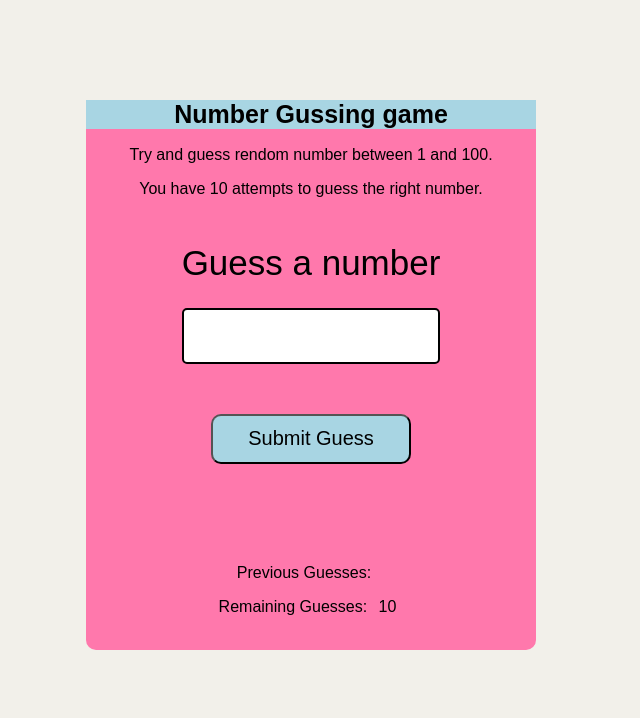
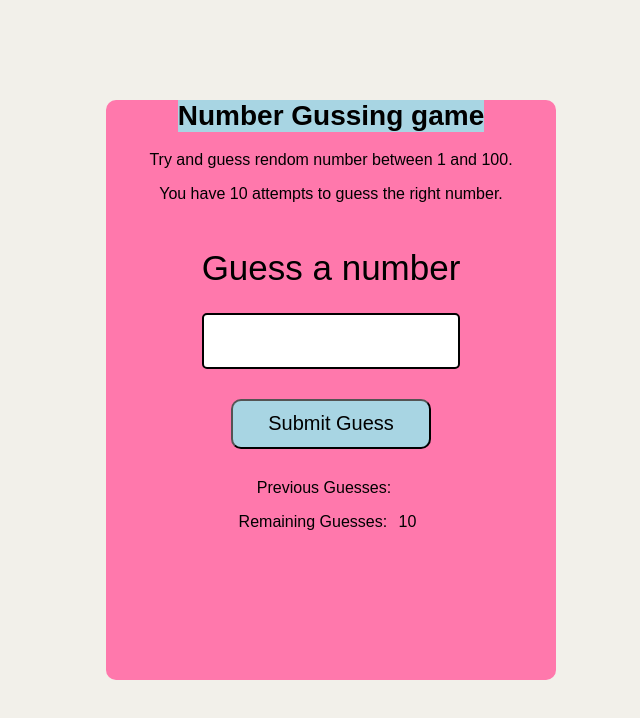
Before and after one commit to vanrajsinh650/JS_Projects, a plain HTML site: page 04_Guess-The-Number/index.html in a window 1280 px wide. Shown: the whole page, without its empty margins (314-954 px from the left). Drawn offline with Linux system fonts and the light colour scheme.

Commit message:
change style

```diff
--- a/04_Guess-The-Number/Game.js
+++ b/04_Guess-The-Number/Game.js
@@ -82,6 +82,7 @@ function startGame(){
     numGuess = 1;
     guessslot.innerHTML = '';
     remaining.innerHTML = `${11 - numGuess}`;
+    loworhi.innerHTML = '';
     userInput.removeAttribute('disabled');
     startOver.removeChild(p);
     playGame = true;
--- a/04_Guess-The-Number/style.css
+++ b/04_Guess-The-Number/style.css
@@ -7,18 +7,20 @@ body {
     width: 400px;
     max-width: 750px;
     min-width: 480px;
+    height: 700px;
     margin: 0 auto;
 }
 
 div {
     margin-top: 100px;
     align-items: center;
-    flex-direction: column;
+    justify-items: center;
 }
 
 .lastResult {
     color: #000;
     padding: 7px;
+    margin-top: 200px;
 }
 
 .Guesses {
@@ -26,14 +28,14 @@ div {
     padding: 7px;
 }
 
-.button {
+/* .button {
     width: 250px;
     height: 50px;
     border-radius: 25px;
     font-size: 30px;
     border-style: none;
     margin-top: 30px;
-}
+} */
 
 #submit {
     background-color: #A8D5E3;
@@ -41,7 +43,7 @@ div {
     height: 50px;
     border-radius: 10px;
     font-size: 20px;
-    margin-top: 50px;
+    margin-top: 30px;
 }
 
 #guessField {
@@ -64,16 +66,18 @@ div {
 
 #wrapper {
     box-sizing: border-box;
+    margin-left: 20px;
     text-align: center;
     width: 450px;
-    height: 550px;
+    height: 580px;
     background-color: #FF78AC;
     font-size: 25px;
     border-radius: 10px;
 }
 
 h1 {
-    font-size: 25px;
+    font-size: 28px;
+    padding: auto;
     background-color: #A8D5E3;
     color: #000;
     text-align: center;
@@ -83,3 +87,17 @@ p {
     font-size: 16px;
     text-align: center;
 }
+
+
+#Newgame {
+    display: flex;
+    font-size: 25px;
+    padding: 10px 10px;
+    background-color: #A8D5E3;
+    border-radius: 10px;
+    border: 2px solid black;
+}
+
+.resultParas {
+    margin-top: 30px;
+}
```
